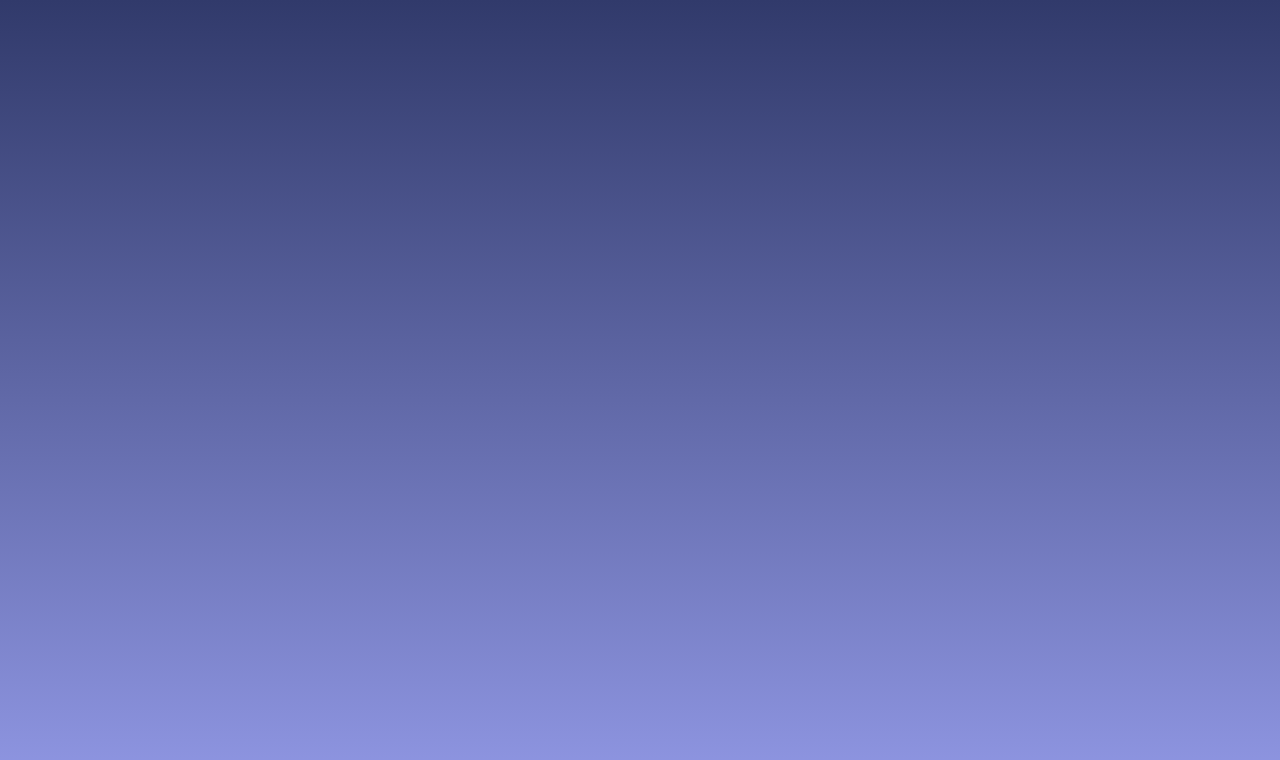
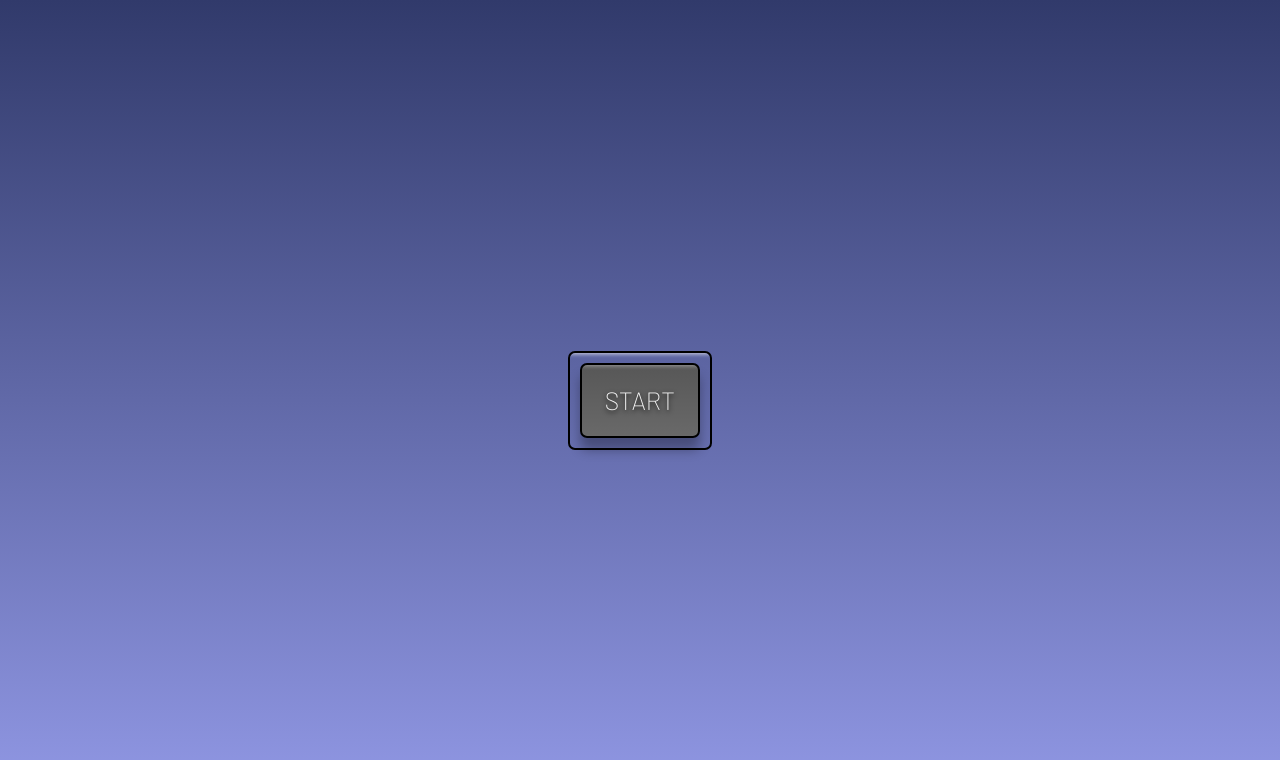
Before and after one commit to mirzarad/Picture-In-Picture, a plain HTML site: page index.html in a window 1280 px wide. Drawn offline with Linux system fonts and the light colour scheme.

Commit message:
Add button html

```diff
--- a/index.html
+++ b/index.html
@@ -10,6 +10,11 @@
 </head>
 <body>
     <!-- Script -->
+    <video id="video" controls height="360" width="640" hidden></video>
+    <div class="button-container">
+        <button id="button">START</button>
+    </div>
+
     <script src="script.js"></script>
 </body>
 </html>
```
